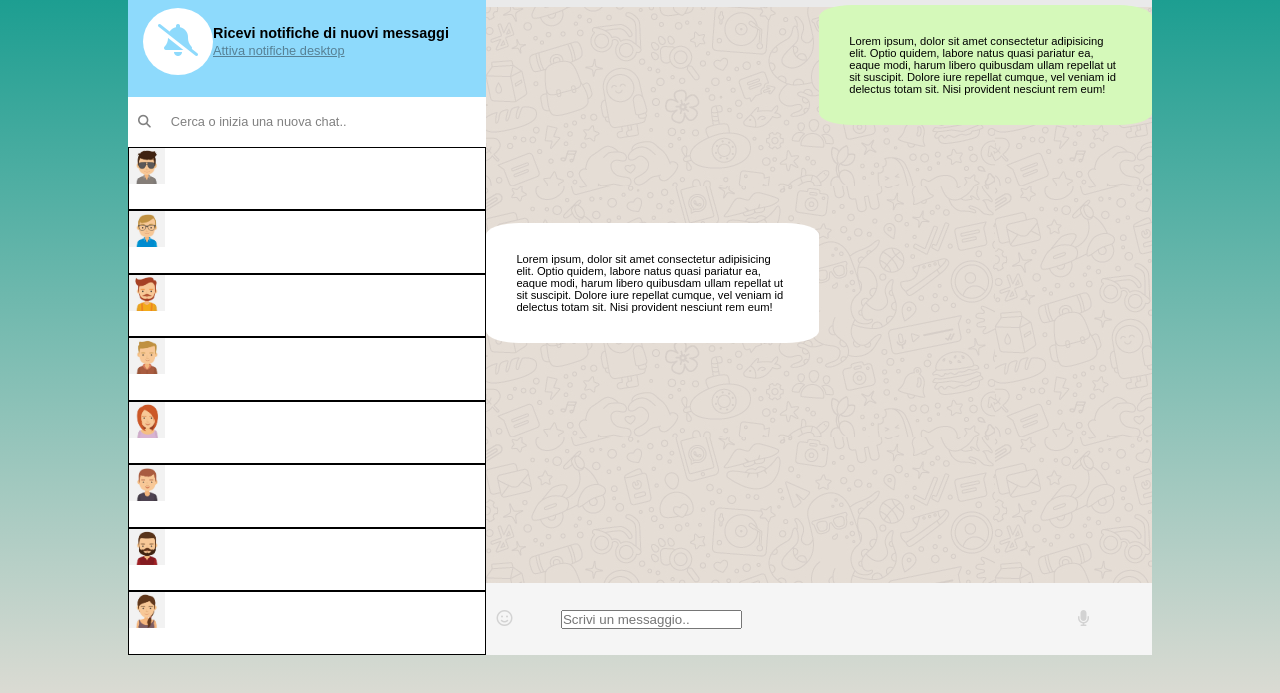
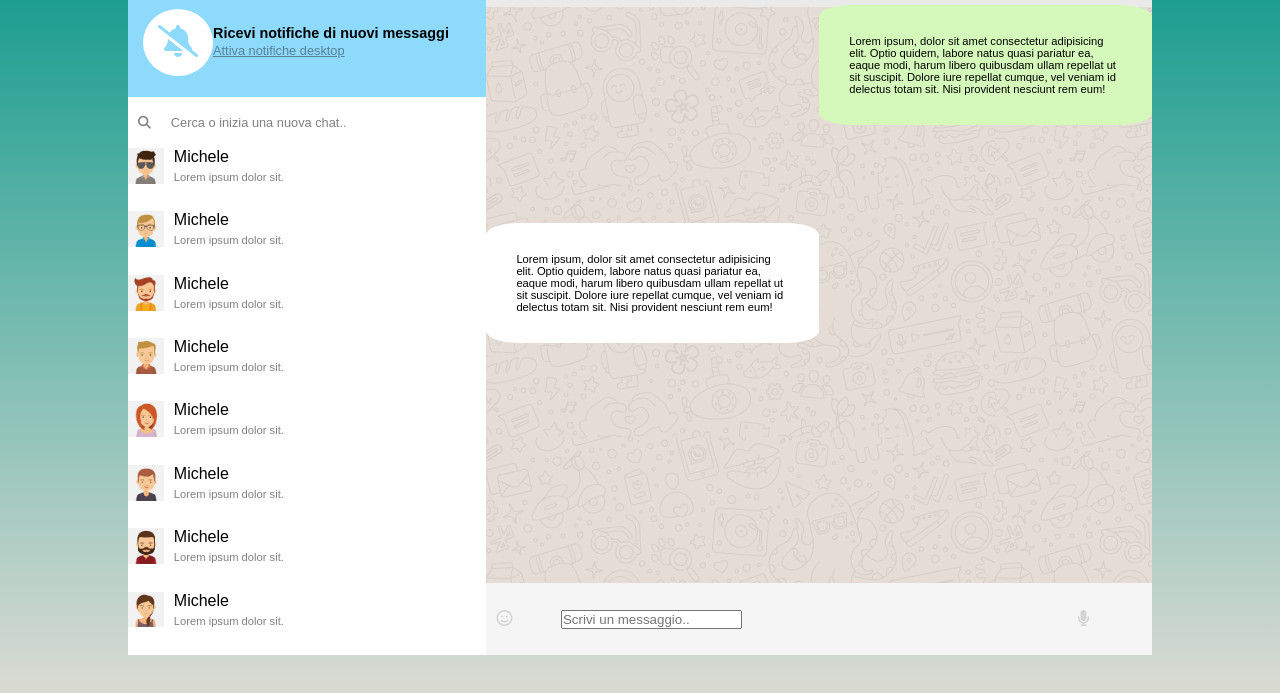
Before and after one commit to SimoneMicheleAllocca/html-css-boolzapp, a plain HTML site: page index.html in a window 1280 px wide. Shown: the part 105-798 px from the top of the page. Drawn offline with Linux system fonts and the light colour scheme.

Commit message:
add: chat

```diff
--- a/css/responsive.css
+++ b/css/responsive.css
@@ -18,11 +18,16 @@
 
     .propic{
         width:100%;
-        height: 100%;
+        object-fit: contain;
+        /* height: 100%; */
     }
 
     .chat{
         width: 90%;
+    }
+
+    .testo-mex{
+        display: none;
     }
 }
 
--- a/css/style.css
+++ b/css/style.css
@@ -108,11 +108,23 @@ body{
 
 
 .persona{
-
     height: calc(100% / 8);
-    border: 1px solid;
     background-color: white;
 }
+
+.nome-info{
+    margin-left: 10px;
+    font-size: 1rem;
+    font-weight: 200;
+}
+
+.testo-info{
+    margin-top: 5px;
+    margin-left: 10px;
+    font-size: 0.7rem;
+    color: grey;
+}
+
 
 
 
--- a/index.html
+++ b/index.html
@@ -46,69 +46,77 @@
                     <span>Cerca o inizia una nuova chat..</span>
                 </div>
 
-                <div class="persona">
+                <div class="persona flex">
                     <div class="propic">
                         <img src="img/avatar_2.jpg" alt="">
                     </div>
-                    <div class="testo-mex">
-
+                    <div class="testo-mex flex col-dir">
+                        <span class="nome-info">Michele</span>
+                        <span class="testo-info">Lorem ipsum dolor sit.</span>
                     </div>
                 </div>
-                <div class="persona">
+                <div class="persona flex">
                     <div class="propic">
                         <img src="img/avatar_3.jpg" alt="">
                     </div>
-                    <div class="testo-mex">
-
+                    <div class="testo-mex flex col-dir">
+                        <span class="nome-info">Michele</span>
+                        <span class="testo-info">Lorem ipsum dolor sit.</span>
                     </div>
                 </div>
-                <div class="persona">
+                <div class="persona flex">
                     <div class="propic">
                         <img src="img/avatar_4.jpg" alt="">
                     </div>
-                    <div class="testo-mex">
-
+                    <div class="testo-mex flex col-dir">
+                        <span class="nome-info">Michele</span>
+                        <span class="testo-info">Lorem ipsum dolor sit.</span>
                     </div>
                 </div>
-                <div class="persona">
+                <div class="persona flex">
                     <div class="propic">
                         <img src="img/avatar_5.jpg" alt="">
                     </div>
-                    <div class="testo-mex">
-
+                    <div class="testo-mex flex col-dir">
+                        <span class="nome-info">Michele</span>
+                        <span class="testo-info">Lorem ipsum dolor sit.</span>
                     </div>
                 </div>
-                <div class="persona">
+                <div class="persona flex">
                     <div class="propic">
                         <img src="img/avatar_6.jpg" alt="">
                     </div>
-                    <div class="testo-mex">
-
+                    <div class="testo-mex flex col-dir">
+                        <span class="nome-info">Michele</span>
+                        <span class="testo-info">Lorem ipsum dolor sit.</span>
                     </div>
 
                     </div>
-                <div class="persona">
+                <div class="persona flex">
                     <div class="propic">
                         <img src="img/avatar_7.jpg" alt="">
                     </div>
-                    <div class="testo-mex">
-
+                    <div class="testo-mex flex col-dir">
+                        <span class="nome-info">Michele</span>
+                        <span class="testo-info">Lorem ipsum dolor sit.</span>
                     </div>
                 </div>
-                <div class="persona">
+                <div class="persona flex">
                     <div class="propic">
                         <img src="img/avatar_8.jpg" alt="">
                     </div>
-                    <div class="testo-mex">
-
+                    <div class="testo-mex flex col-dir">
+                        <span class="nome-info">Michele</span>
+                        <span class="testo-info">Lorem ipsum dolor sit.</span>
                     </div>
                 </div>
-                <div class="persona">
+                <div class="persona flex">
                     <div class="propic">
                         <img src="img/avatar_io.jpg" alt="">
                     </div>
-                    <div class="testo-mex">
-
+                    <div class="testo-mex flex col-dir">
+                        <span class="nome-info">Michele</span>
+                        <span class="testo-info">Lorem ipsum dolor sit.</span>
                     </div>
                 </div>
 
```
